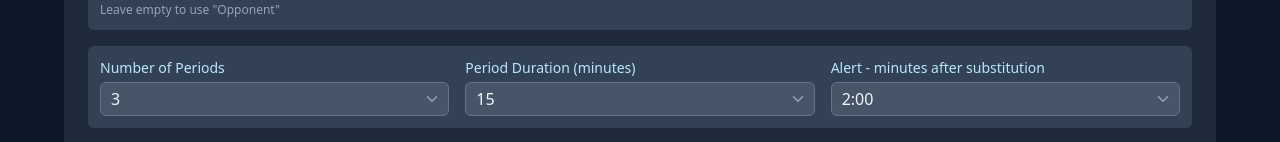
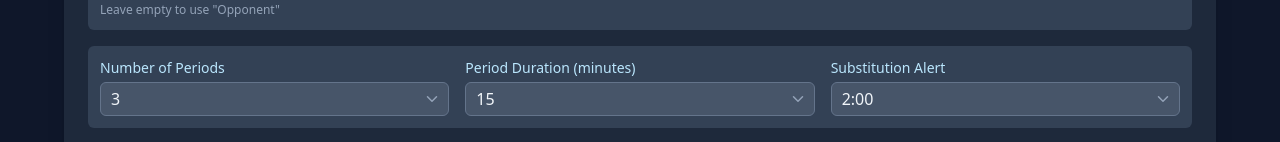
Before and after one commit to beggan78/f2016-6-dif, a React (Create React App) app: page / in a window 1280 px wide. Shown: the part 504-646 px from the top of the page. Built offline with nearby package versions, Linux system fonts and the light colour scheme.

Commit message:
Change label in config screen

```diff
--- a/src/components/setup/ConfigurationScreen.js
+++ b/src/components/setup/ConfigurationScreen.js
@@ -194,7 +194,7 @@ export function ConfigurationScreen({
           <Select value={periodDurationMinutes} onChange={e => setPeriodDurationMinutes(Number(e.target.value))} options={DURATION_OPTIONS} id="periodDuration" />
         </div>
         <div>
-          <label htmlFor="alertMinutes" className="block text-sm font-medium text-sky-200 mb-1">Alert - minutes after substitution</label>
+          <label htmlFor="alertMinutes" className="block text-sm font-medium text-sky-200 mb-1">Substitution Alert</label>
           <Select value={alertMinutes} onChange={e => setAlertMinutes(Number(e.target.value))} options={ALERT_OPTIONS} id="alertMinutes" />
         </div>
       </div>
```
Also changed, not shown: 1 other file (tests, documents, lock files or other folders).
